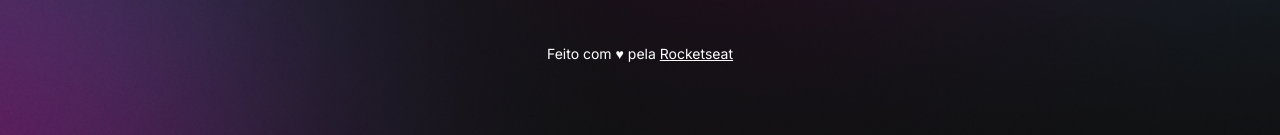
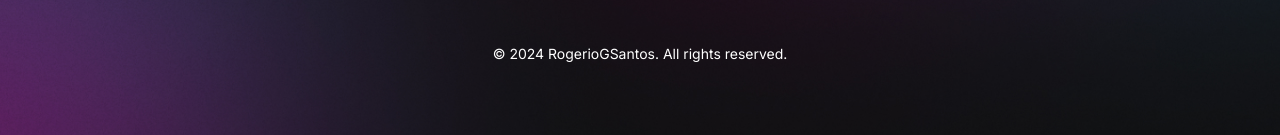
Before and after one commit to RogerioGSantos/MyProject, a plain HTML site: page index.html in a window 1280 px wide. Shown: the part 678-813 px from the top of the page. Drawn offline with nearby package versions, Linux system fonts and the light colour scheme.

Commit message:
Update index.html

```diff
--- a/index.html
+++ b/index.html
@@ -84,7 +84,7 @@
       </div>
 
       <footer>
-        Feito com ♥ pela <a href="https://rocketseat.com.br/">Rocketseat</a>
+        <p>&copy; 2024 RogerioGSantos. All rights reserved.</p>
       </footer>
     </div>
 
```
